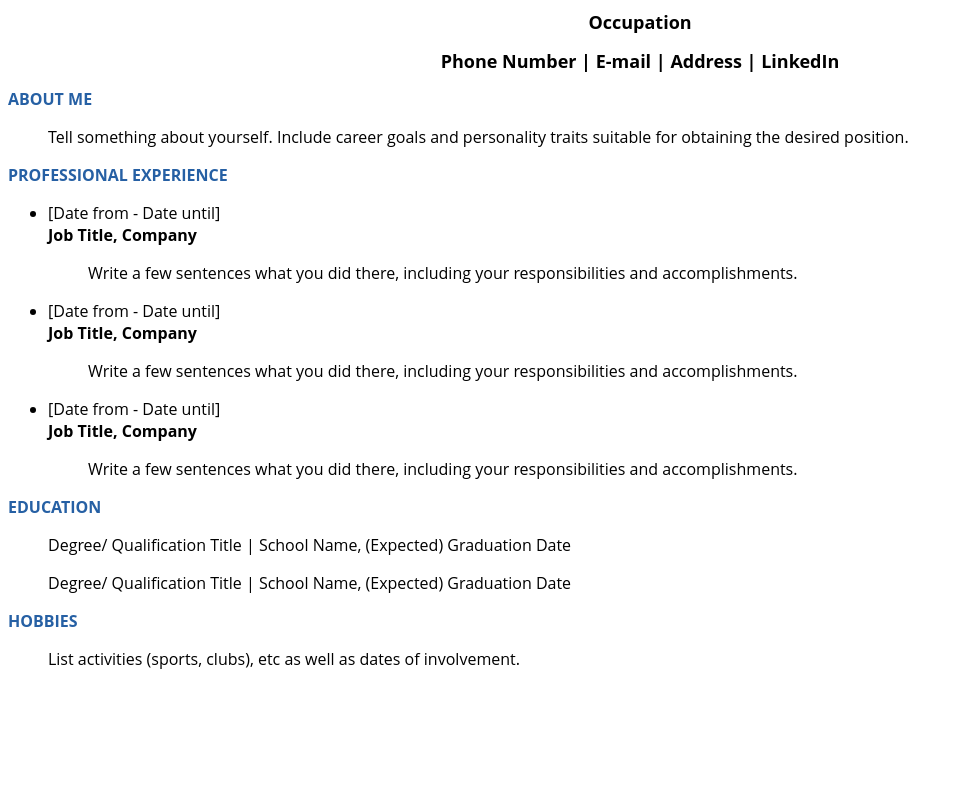
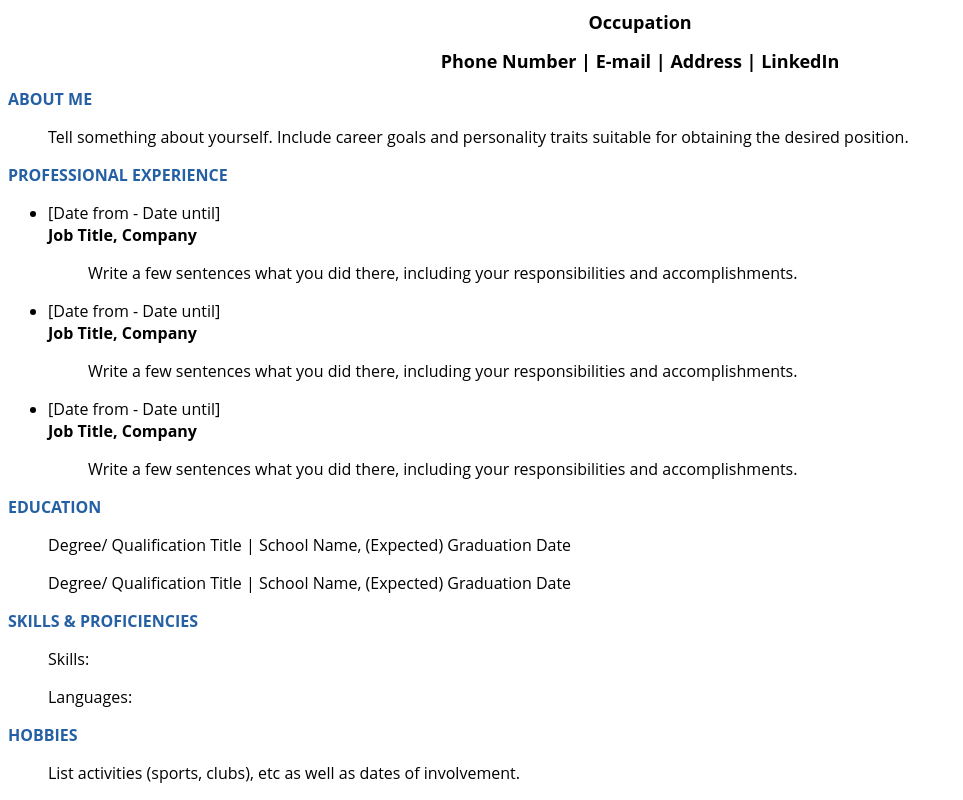
Before and after one commit to Kurbamit/CBlog.github.io, a plain HTML site: page index.html in a window 1280 px wide. Shown: the part 119-919 px from the top of the page, without its empty margins (0-963 px from the left). Before the commit the page ends 805 px from the top, so only its background shows below. Drawn offline with Linux system fonts and the light colour scheme.

Commit message:
Update index.html

```diff
--- a/index.html
+++ b/index.html
@@ -39,7 +39,6 @@
 		<li>[Date from - Date until]</li>
                 <div class="bold-title">Job Title, Company</div>
                 <p>Write a few sentences what you did there, including your responsibilities and accomplishments.</p>
-
             </ul>
 
         </div>
@@ -49,6 +48,10 @@
             <p>Degree/ Qualification Title | School Name, (Expected) Graduation Date</p>
             <p>Degree/ Qualification Title | School Name, (Expected) Graduation Date</p>
 
+	<h2 class="title">SKILLS & PROFICIENCIES</h2>
+        <p>Skills: </p>
+        <p>Languages:</p>
+
         <h2 class="title">HOBBIES</h2>
         <p>List activities (sports, clubs), etc as well as dates of involvement.</p>
 
```
